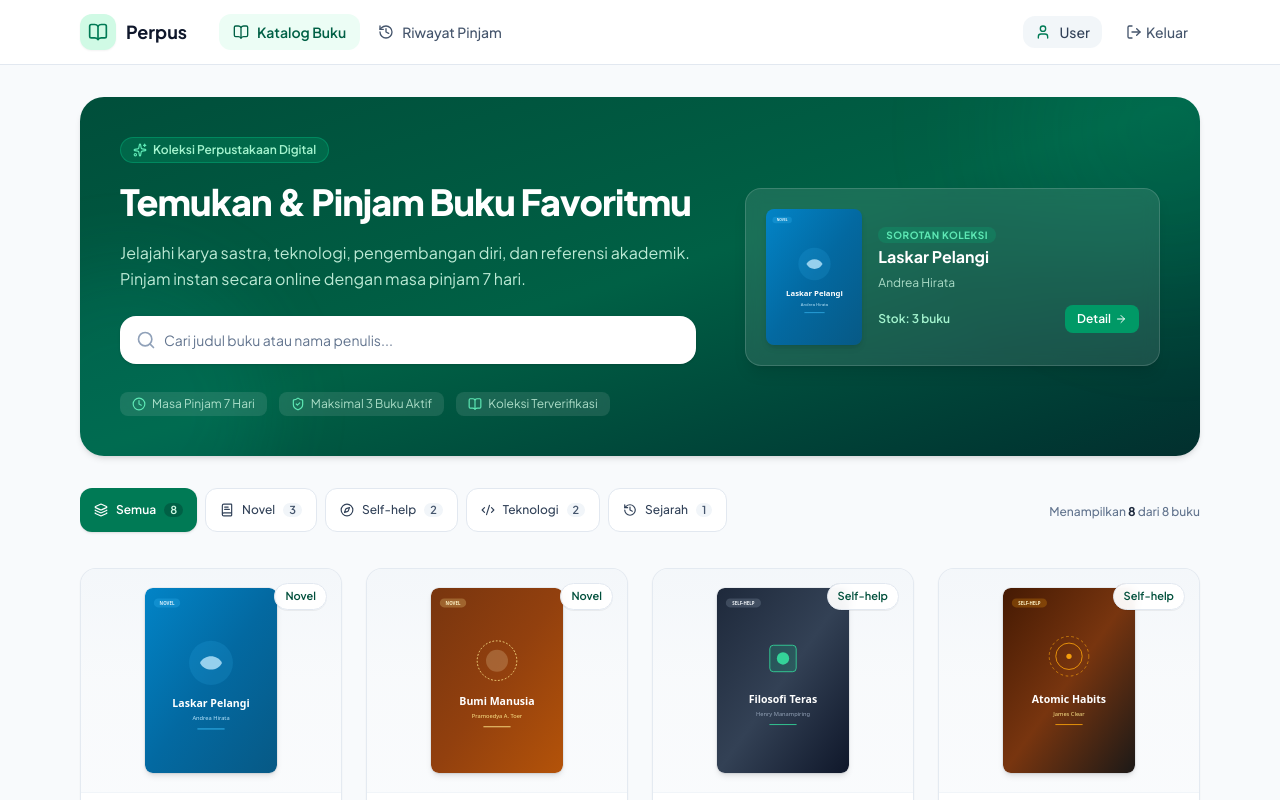
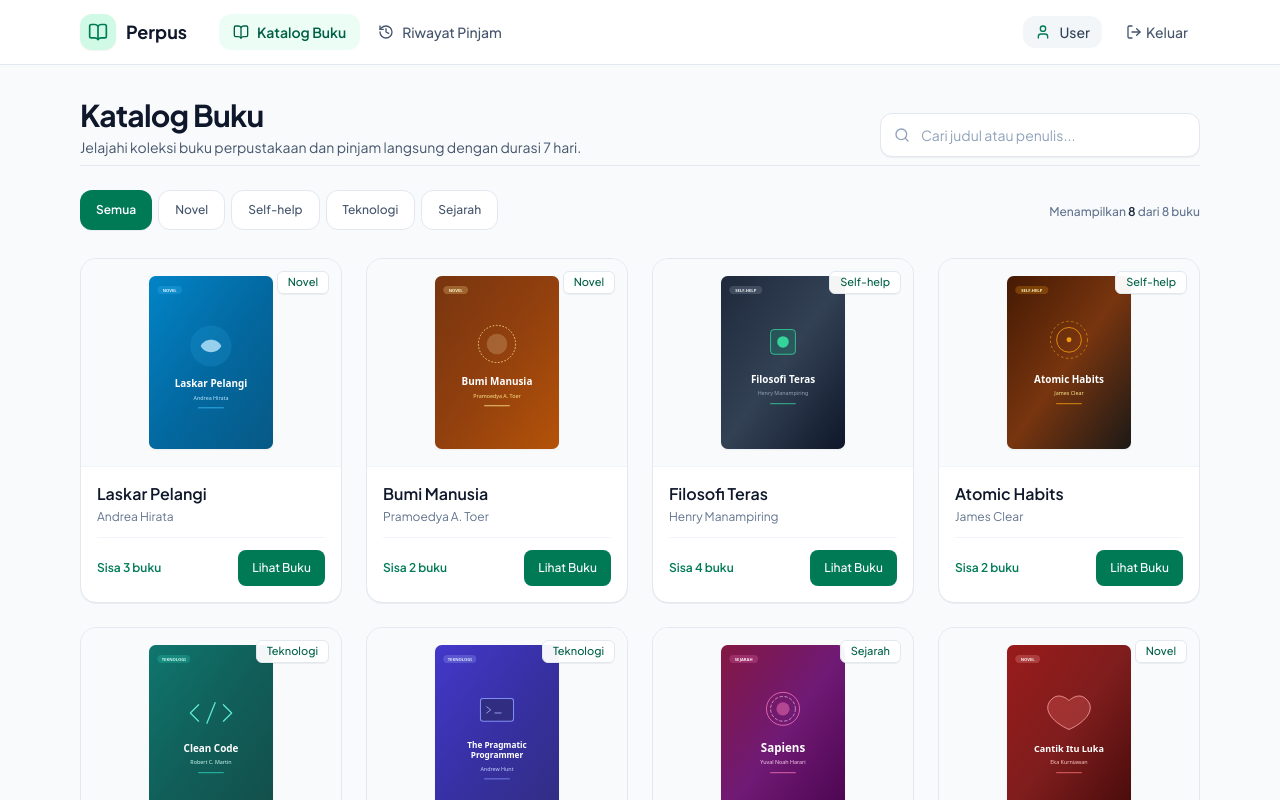
Before and after one commit to muhammadfasya578-svg/tugas_pertemuan_12, a Next.js app: page / in a window 1280 px wide. Shown: the top 800 px of the page. Built offline with nearby package versions, Linux system fonts and the light colour scheme.

Commit message:
refactor(ui): remove AI slop banner and replace with clean, human-crafted catalog interface

```diff
--- a/src/app/register/page.js
+++ b/src/app/register/page.js
@@ -250,7 +250,7 @@ export default function RegisterPage() {
 
               {/* Password Strength Indicator - Simple & Smooth */}
               {password.length > 0 && (
-                <div className="mt-2 space-y-2">
+                <div className="mt-5 space-y-4">
                   {/* Status & Persentase Baris */}
                   <div className="flex items-center justify-between text-xs">
                     <span className="text-slate-500">Kekuatan password:</span>
--- a/src/components/BookCard.js
+++ b/src/components/BookCard.js
@@ -1,79 +1,60 @@
 import Link from 'next/link'
 import Image from 'next/image'
-import { ArrowRight, User } from 'lucide-react'
 
 export default function BookCard({ book }) {
   const isAvailable = book.stock > 0
   const coverSrc = book.cover || '/covers/default-book.svg'
 
   return (
-    <article className="group rounded-2xl border border-slate-200/90 bg-white shadow-xs hover:border-emerald-300 hover:shadow-md transition-all duration-300 flex flex-col overflow-hidden">
-      {/* Cover Image Stage */}
-      <div className="h-56 bg-gradient-to-b from-slate-100/80 via-slate-50 to-slate-100/40 flex items-center justify-center p-5 border-b border-slate-100 relative overflow-hidden">
-        {/* Subtle ambient blur behind cover */}
-        <div
-          className="absolute inset-0 bg-emerald-500/5 opacity-0 group-hover:opacity-100 transition-opacity duration-300 pointer-events-none"
-          aria-hidden="true"
-        />
-
-        {/* Category Badge */}
-        <span className="absolute top-3.5 right-3.5 text-[11px] font-semibold text-emerald-900 bg-white/95 backdrop-blur-xs px-2.5 py-1 rounded-full border border-slate-200 shadow-2xs z-10">
-          {book.category}
-        </span>
-
-        {/* Book Cover with Physical Book Elevation */}
-        <div className="relative transition-transform duration-300 ease-out group-hover:-translate-y-1.5 group-hover:scale-[1.02]">
+    <div className="rounded-2xl border border-slate-200 bg-white shadow-2xs hover:border-emerald-300 hover:shadow-xs transition-all duration-200 flex flex-col overflow-hidden">
+      {/* Cover Image */}
+      <div className="h-52 bg-slate-50 flex items-center justify-center p-4 border-b border-slate-100 relative">
         <Image
           src={coverSrc}
           alt={`Sampul buku ${book.title}`}
-            width={132}
-            height={184}
-            className="rounded-lg shadow-md object-cover ring-1 ring-slate-900/5"
+          width={124}
+          height={174}
+          className="rounded shadow-xs object-cover"
         />
-        </div>
+        <span className="absolute top-3 right-3 text-[11px] font-medium text-emerald-800 bg-white/95 px-2.5 py-0.5 rounded-md border border-slate-200 shadow-2xs">
+          {book.category}
+        </span>
       </div>
 
-      {/* Content Area */}
-      <div className="p-5 flex flex-col flex-1 justify-between gap-4">
-        <div className="space-y-1.5">
+      {/* Content */}
+      <div className="p-4 flex flex-col flex-1 justify-between gap-3">
+        <div>
           <h2
-            className="font-bold text-slate-900 group-hover:text-emerald-700 transition-colors text-base leading-snug line-clamp-1"
+            className="font-semibold text-slate-900 line-clamp-1 text-sm sm:text-base leading-snug"
             title={book.title}
           >
             {book.title}
           </h2>
-          <p className="text-xs text-slate-600 line-clamp-1 flex items-center gap-1.5">
-            <User className="w-3.5 h-3.5 text-slate-500 flex-shrink-0" aria-hidden="true" />
-            <span>{book.author}</span>
+          <p className="text-xs text-slate-500 mt-1 line-clamp-1">
+            {book.author}
           </p>
         </div>
 
-        {/* Stock Status & CTA Button */}
-        <div className="pt-3.5 border-t border-slate-100 flex flex-col gap-3">
-          <div className="flex items-center justify-between text-xs">
-            <span className="text-slate-500 font-medium">Status Koleksi:</span>
+        {/* Stock Status & Action Button */}
+        <div className="pt-3 border-t border-slate-100 flex items-center justify-between gap-2">
           {isAvailable ? (
-              <span className="inline-flex items-center gap-1.5 font-semibold text-emerald-800 bg-emerald-50 px-2.5 py-0.5 rounded-full border border-emerald-200">
-                <span className="w-1.5 h-1.5 rounded-full bg-emerald-600 animate-pulse" aria-hidden="true" />
-                <span>Tersedia ({book.stock})</span>
+            <span className="text-xs font-semibold text-emerald-700">
+              Sisa {book.stock} buku
             </span>
           ) : (
-              <span className="inline-flex items-center gap-1.5 font-semibold text-slate-600 bg-slate-100 px-2.5 py-0.5 rounded-full border border-slate-200">
-                <span>Stok Habis</span>
+            <span className="text-xs font-medium text-slate-400">
+              Stok Habis
             </span>
           )}
-          </div>
 
           <Link
             href={`/buku/${book.id}`}
-            aria-label={`Lihat detail dan pinjam buku ${book.title}`}
-            className="w-full min-h-[44px] px-4 rounded-xl bg-slate-900 text-white font-medium text-xs hover:bg-emerald-700 active:bg-emerald-800 transition-colors flex items-center justify-center gap-2 shadow-2xs group/btn"
+            className="min-h-[36px] px-3.5 py-1.5 rounded-lg bg-emerald-700 hover:bg-emerald-800 text-white font-medium text-xs transition-colors flex items-center justify-center"
           >
-            <span>Lihat & Pinjam Buku</span>
-            <ArrowRight className="w-3.5 h-3.5 text-slate-300 group-hover/btn:translate-x-0.5 transition-transform" aria-hidden="true" />
+            Lihat Buku
           </Link>
         </div>
       </div>
-    </article>
+    </div>
   )
 }
--- a/src/components/CatalogView.js
+++ b/src/components/CatalogView.js
@@ -1,32 +1,8 @@
 'use client'
 
 import { useState, useMemo } from 'react'
-import Image from 'next/image'
-import Link from 'next/link'
 import BookCard from '@/components/BookCard'
-import {
-  Search,
-  BookX,
-  BookOpen,
-  Sparkles,
-  Layers,
-  BookText,
-  Compass,
-  Code2,
-  History,
-  Clock,
-  ShieldCheck,
-  ArrowRight,
-  X,
-} from 'lucide-react'
-
-const CATEGORY_ICONS = {
-  Semua: Layers,
-  Novel: BookText,
-  'Self-help': Compass,
-  Teknologi: Code2,
-  Sejarah: History,
-}
+import { Search, BookX, X } from 'lucide-react'
 
 export default function CatalogView({ initialBooks }) {
   const [searchQuery, setSearchQuery] = useState('')
@@ -36,15 +12,6 @@ export default function CatalogView({ initialBooks }) {
   const categories = useMemo(() => {
     const cats = new Set(initialBooks.map((b) => b.category))
     return ['Semua', ...Array.from(cats)]
-  }, [initialBooks])
-
-  // Hitung jumlah buku per kategori
-  const categoryCounts = useMemo(() => {
-    const counts = { Semua: initialBooks.length }
-    initialBooks.forEach((b) => {
-      counts[b.category] = (counts[b.category] || 0) + 1
-    })
-    return counts
   }, [initialBooks])
 
   // Filter buku berdasarkan search query dan kategori
@@ -61,180 +28,71 @@ export default function CatalogView({ initialBooks }) {
     })
   }, [initialBooks, searchQuery, selectedCategory])
 
-  // Featured book untuk spotlight card
-  const featuredBook = useMemo(() => {
-    if (!initialBooks || initialBooks.length === 0) return null
-    return initialBooks.find((b) => b.stock > 0) || initialBooks[0]
-  }, [initialBooks])
+  return (
+    <div className="space-y-6">
+      {/* Header & Kotak Pencarian */}
+      <div className="flex flex-col md:flex-row md:items-end md:justify-between gap-4 pb-2 border-b border-slate-200">
+        <div>
+          <h1 className="text-2xl sm:text-3xl font-bold tracking-tight text-slate-900">
+            Katalog Buku
+          </h1>
+          <p className="text-sm text-slate-600 mt-1">
+            Jelajahi koleksi buku perpustakaan dan pinjam langsung dengan durasi 7 hari.
+          </p>
+        </div>
 
-  return (
-    <div className="space-y-8">
-      {/* Hero Section */}
-      <section
-        className="bg-gradient-to-br from-emerald-900 via-emerald-800 to-teal-950 rounded-3xl p-6 sm:p-10 text-white shadow-md relative overflow-hidden"
-        aria-label="Pencarian dan sorotan buku perpustakaan"
-      >
-        {/* Subtle decorative radial light */}
-        <div
-          className="absolute -top-32 -right-32 w-80 h-80 bg-emerald-400/10 rounded-full blur-3xl pointer-events-none"
-          aria-hidden="true"
-        />
-        <div
-          className="absolute -bottom-24 -left-24 w-72 h-72 bg-teal-400/10 rounded-full blur-2xl pointer-events-none"
-          aria-hidden="true"
-        />
-
-        <div className="relative z-10 grid grid-cols-1 lg:grid-cols-12 gap-8 items-center">
-          {/* Kolom Kiri: Headline & Pencarian */}
-          <div className="lg:col-span-7 space-y-4">
-            <span className="inline-flex items-center gap-1.5 px-3 py-1 rounded-full text-xs font-semibold bg-emerald-500/20 text-emerald-200 border border-emerald-400/30">
-              <Sparkles className="w-3.5 h-3.5 text-emerald-300" aria-hidden="true" />
-              <span>Koleksi Perpustakaan Digital</span>
-            </span>
-
-            <h1 className="text-2xl sm:text-4xl font-extrabold tracking-tight text-white leading-tight">
-              Temukan & Pinjam Buku Favoritmu
-            </h1>
-
-            <p className="text-emerald-100/90 text-sm sm:text-base leading-relaxed max-w-xl">
-              Jelajahi karya sastra, teknologi, pengembangan diri, dan referensi akademik. Pinjam instan secara online dengan masa pinjam 7 hari.
-            </p>
-
-            {/* Search Box */}
-            <div className="pt-2">
-              <form
-                onSubmit={(e) => e.preventDefault()}
-                className="relative flex flex-col sm:flex-row items-stretch gap-2 max-w-xl"
-                role="search"
-              >
-                <div className="relative flex-1">
-                  <div className="absolute inset-y-0 left-0 pl-4 flex items-center pointer-events-none text-slate-400">
-                    <Search className="w-5 h-5" aria-hidden="true" />
+        {/* Input Pencarian */}
+        <div className="w-full md:w-80 relative">
+          <div className="absolute inset-y-0 left-0 pl-3.5 flex items-center pointer-events-none text-slate-400">
+            <Search className="w-4 h-4" aria-hidden="true" />
           </div>
           <input
             type="text"
             value={searchQuery}
             onChange={(e) => setSearchQuery(e.target.value)}
-                    placeholder="Cari judul buku atau nama penulis..."
-                    aria-label="Cari judul buku atau nama penulis"
-                    className="w-full h-12 pl-11 pr-10 rounded-2xl bg-white text-slate-900 placeholder-slate-500 text-sm shadow-sm focus:outline-none focus:ring-2 focus:ring-emerald-400"
+            placeholder="Cari judul atau penulis..."
+            aria-label="Cari judul atau nama penulis buku"
+            className="w-full h-11 pl-10 pr-9 text-sm rounded-xl border border-slate-200 bg-white placeholder-slate-400 text-slate-900 focus:outline-none focus:ring-2 focus:ring-emerald-500 focus:border-emerald-500 transition-colors shadow-2xs"
           />
           {searchQuery && (
             <button
               type="button"
               onClick={() => setSearchQuery('')}
-                      className="absolute inset-y-0 right-0 pr-3 flex items-center text-slate-400 hover:text-slate-700"
+              className="absolute inset-y-0 right-0 pr-3 flex items-center text-slate-400 hover:text-slate-600"
               aria-label="Hapus kata kunci pencarian"
             >
               <X className="w-4 h-4" aria-hidden="true" />
             </button>
           )}
         </div>
-              </form>
       </div>
 
-            {/* Feature Pills */}
-            <div className="pt-3 flex flex-wrap items-center gap-3 text-xs text-emerald-100/80">
-              <div className="flex items-center gap-1.5 bg-white/10 px-3 py-1 rounded-lg backdrop-blur-xs">
-                <Clock className="w-3.5 h-3.5 text-emerald-300" aria-hidden="true" />
-                <span>Masa Pinjam 7 Hari</span>
-              </div>
-              <div className="flex items-center gap-1.5 bg-white/10 px-3 py-1 rounded-lg backdrop-blur-xs">
-                <ShieldCheck className="w-3.5 h-3.5 text-emerald-300" aria-hidden="true" />
-                <span>Maksimal 3 Buku Aktif</span>
-              </div>
-              <div className="flex items-center gap-1.5 bg-white/10 px-3 py-1 rounded-lg backdrop-blur-xs">
-                <BookOpen className="w-3.5 h-3.5 text-emerald-300" aria-hidden="true" />
-                <span>Koleksi Terverifikasi</span>
-              </div>
-            </div>
-          </div>
-
-          {/* Kolom Kanan: Spotlight Card (Buku Unggulan) */}
-          {featuredBook && (
-            <div className="lg:col-span-5 hidden lg:block">
-              <div className="bg-white/10 border border-white/15 rounded-2xl p-5 backdrop-blur-sm shadow-lg flex gap-4 items-center">
-                <div className="w-24 h-34 relative flex-shrink-0 rounded-lg overflow-hidden shadow-md">
-                  <Image
-                    src={featuredBook.cover || '/covers/default-book.svg'}
-                    alt={`Sampul ${featuredBook.title}`}
-                    width={96}
-                    height={136}
-                    className="object-cover w-full h-full"
-                  />
-                </div>
-                <div className="flex-1 min-w-0 space-y-1.5">
-                  <span className="text-[10px] font-bold uppercase tracking-wider text-emerald-300 bg-emerald-500/20 px-2 py-0.5 rounded-full">
-                    Sorotan Koleksi
-                  </span>
-                  <h3 className="text-base font-bold text-white truncate" title={featuredBook.title}>
-                    {featuredBook.title}
-                  </h3>
-                  <p className="text-xs text-emerald-100/80 truncate">
-                    {featuredBook.author}
-                  </p>
-                  <div className="pt-2 flex items-center justify-between">
-                    <span className="text-xs font-semibold text-emerald-200">
-                      Stok: {featuredBook.stock} buku
-                    </span>
-                    <Link
-                      href={`/buku/${featuredBook.id}`}
-                      className="inline-flex items-center gap-1 text-xs font-semibold text-white bg-emerald-600 hover:bg-emerald-500 px-3 py-1.5 rounded-lg transition-colors"
-                    >
-                      <span>Detail</span>
-                      <ArrowRight className="w-3 h-3" aria-hidden="true" />
-                    </Link>
-                  </div>
-                </div>
-              </div>
-            </div>
-          )}
-        </div>
-      </section>
-
       {/* Filter Kategori & Info Hasil */}
-      <section aria-label="Filter kategori buku" className="space-y-3">
       <div className="flex flex-col sm:flex-row sm:items-center sm:justify-between gap-3">
-          {/* Category Pills */}
-          <div className="flex items-center gap-2 overflow-x-auto pb-1 scrollbar-none">
+        <div className="flex items-center gap-1.5 overflow-x-auto pb-1 scrollbar-none">
           {categories.map((cat) => {
             const isActive = selectedCategory === cat
-              const Icon = CATEGORY_ICONS[cat] || Layers
-              const count = categoryCounts[cat] || 0
-
             return (
               <button
                 key={cat}
                 type="button"
                 onClick={() => setSelectedCategory(cat)}
-                  className={`min-h-[44px] px-3.5 py-2 rounded-xl text-xs font-medium whitespace-nowrap transition-all flex items-center gap-2 cursor-pointer ${
+                className={`min-h-[40px] px-4 py-2 rounded-xl text-xs font-medium whitespace-nowrap transition-colors cursor-pointer ${
                   isActive
-                      ? 'bg-emerald-700 text-white shadow-sm font-semibold'
-                      : 'bg-white text-slate-700 hover:bg-slate-100 hover:text-slate-900 border border-slate-200'
+                    ? 'bg-emerald-700 text-white font-semibold shadow-2xs'
+                    : 'bg-white text-slate-600 hover:text-slate-900 hover:bg-slate-100 border border-slate-200'
                 }`}
               >
-                  <Icon className="w-3.5 h-3.5 flex-shrink-0" aria-hidden="true" />
-                  <span>{cat}</span>
-                  <span
-                    className={`text-[11px] px-1.5 py-0.2 rounded-full font-semibold ${
-                      isActive
-                        ? 'bg-emerald-800 text-emerald-100'
-                        : 'bg-slate-100 text-slate-600'
-                    }`}
-                  >
-                    {count}
-                  </span>
+                {cat}
               </button>
             )
           })}
         </div>
 
-          {/* Results Counter */}
-          <div className="text-xs text-slate-500 font-medium whitespace-nowrap">
-            Menampilkan <strong className="text-slate-800 font-bold">{filteredBooks.length}</strong> dari {initialBooks.length} buku
+        <div className="text-xs text-slate-500 font-medium">
+          Menampilkan <strong className="text-slate-800 font-semibold">{filteredBooks.length}</strong> dari {initialBooks.length} buku
         </div>
       </div>
-      </section>
 
       {/* Grid Buku */}
       {filteredBooks.length > 0 ? (
@@ -247,14 +105,14 @@ export default function CatalogView({ initialBooks }) {
         </section>
       ) : (
         <div className="bg-white rounded-2xl border border-slate-200 p-12 text-center max-w-md mx-auto shadow-xs">
-          <div className="w-16 h-16 rounded-2xl bg-slate-100 text-slate-500 flex items-center justify-center mx-auto mb-4">
-            <BookX className="w-8 h-8" aria-hidden="true" />
+          <div className="w-14 h-14 rounded-2xl bg-slate-100 text-slate-500 flex items-center justify-center mx-auto mb-3">
+            <BookX className="w-7 h-7" aria-hidden="true" />
           </div>
           <h2 className="text-base font-bold text-slate-900">
             Tidak Ada Buku Ditemukan
           </h2>
-          <p className="text-xs text-slate-600 mt-1.5 leading-relaxed">
-            Tidak ada buku yang cocok dengan kata kunci atau kategori yang dipilih. Silakan coba kata kunci lain.
+          <p className="text-xs text-slate-600 mt-1">
+            Coba ubah kata kunci pencarian atau pilih kategori lain.
           </p>
           {(searchQuery || selectedCategory !== 'Semua') && (
             <button
@@ -263,7 +121,7 @@ export default function CatalogView({ initialBooks }) {
                 setSearchQuery('')
                 setSelectedCategory('Semua')
               }}
-              className="mt-5 min-h-[40px] px-4 py-2 rounded-xl bg-emerald-50 text-emerald-800 border border-emerald-200 text-xs font-semibold hover:bg-emerald-100 transition-colors cursor-pointer"
+              className="mt-4 min-h-[40px] px-4 py-2 rounded-xl bg-emerald-50 text-emerald-800 border border-emerald-200 text-xs font-semibold hover:bg-emerald-100 transition-colors cursor-pointer"
             >
               Reset Filter & Pencarian
             </button>
```
Lines whose indentation alone changed are shown as unchanged.
